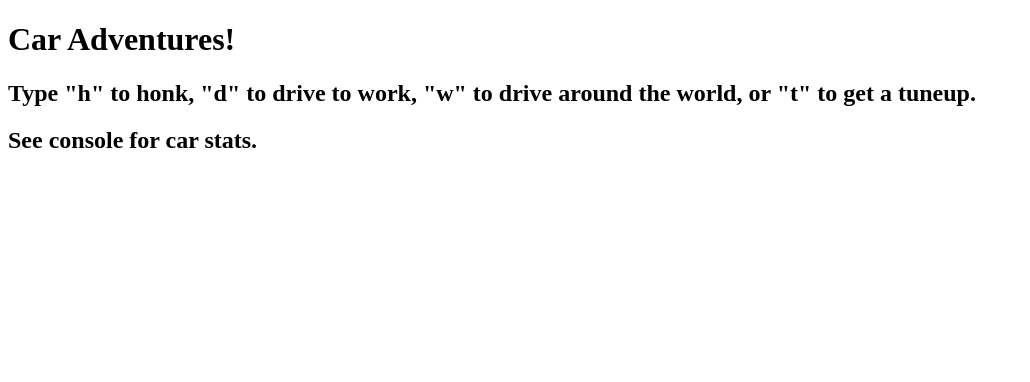
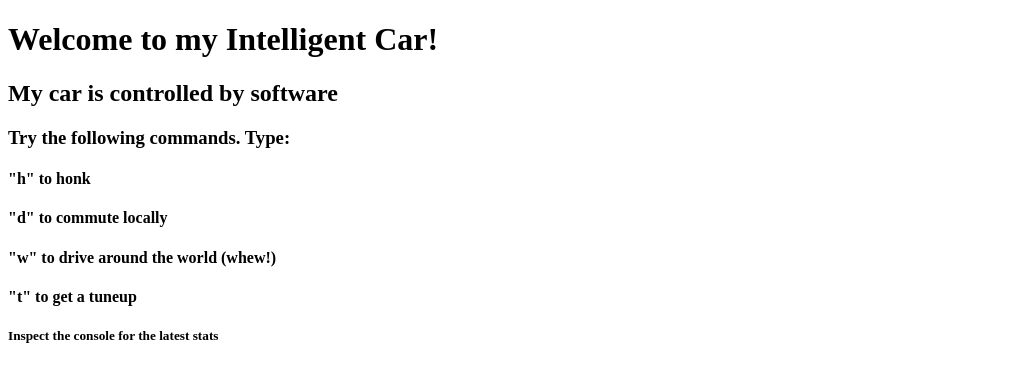
Before and after one commit to lejohnm/codeactivity, a plain HTML site: page 14/demo/index.html in a window 1280 px wide. Shown: the whole page, without its empty margins (0-1030 px from the left). Drawn offline with Linux system fonts and the light colour scheme.

Commit message:
update object example

```diff
--- a/14/demo/index.html
+++ b/14/demo/index.html
@@ -6,13 +6,17 @@
   </head>
   <body>
 
-    <h1>Car Adventures!</h1>
-    <h2>Type "h" to honk, "d" to drive to work, "w" to drive around the world, or "t" to get a tuneup.</h2>
-    <h2>See console for car stats.</h2>
+    <h1>Welcome to my Intelligent Car!</h1>
+    <h2> My car is controlled by software </h2>
+    <h3> Try the following commands. Type:</h3>
+    <h4> "h" to honk</h4>
+    <h4> "d" to commute locally</h4>
+    <h4> "w" to drive around the world (whew!)</h4>
+    <h4> "t" to get a tuneup </h4>
+    <h5>Inspect the console for the latest stats</h5>
 
     <script>
-      // VARIABLES
-      // ==========================================================================
+      // Object
       var car = {
         make: "Honda",
         model: "Fit",
@@ -53,6 +57,7 @@
       // MAIN PROCESS
       // ==============================================================================
       // Captures keyboard input. Depending on the letter pressed it will "call" (execute) different functions.
+      // onkeyup is an event listener
       document.onkeyup = function(event) {
         // Captures the key press, converts it to lowercase, and saves it to a variable.
         var letter = event.key.toLowerCase();
```
